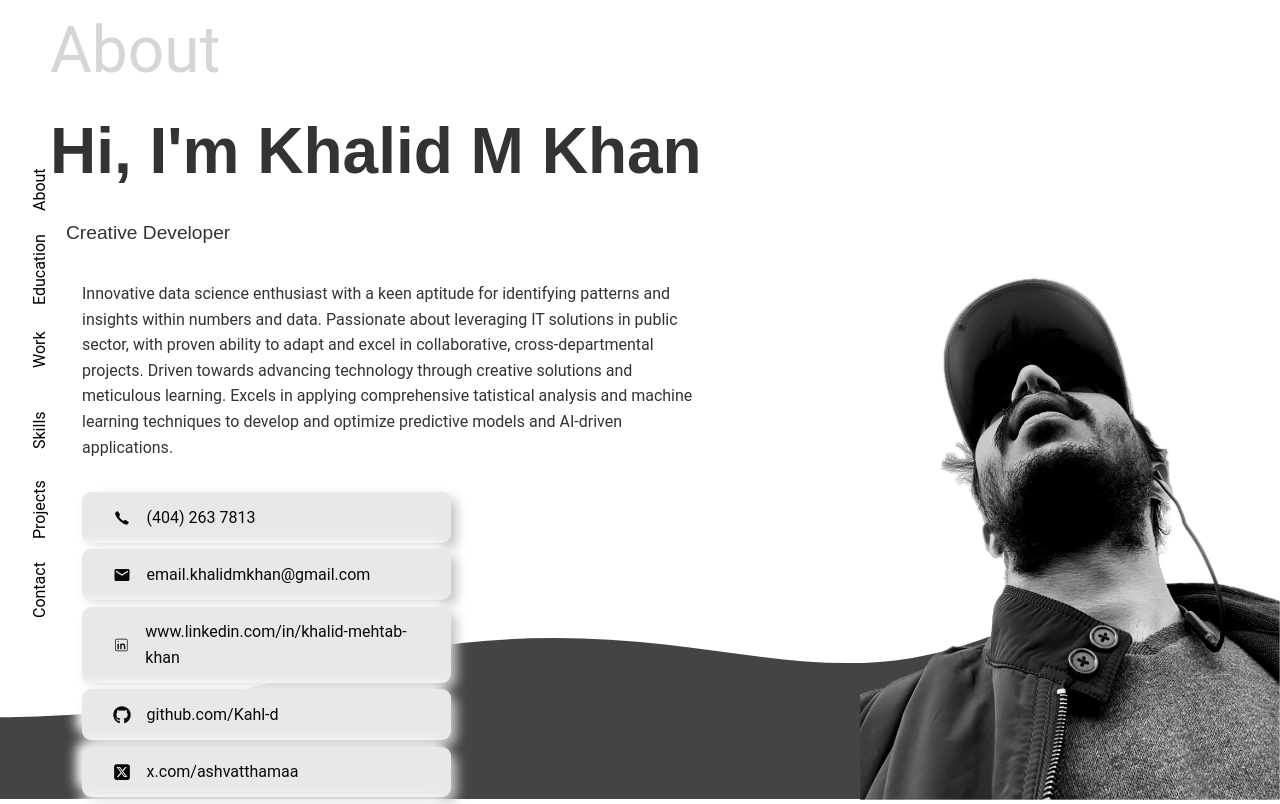
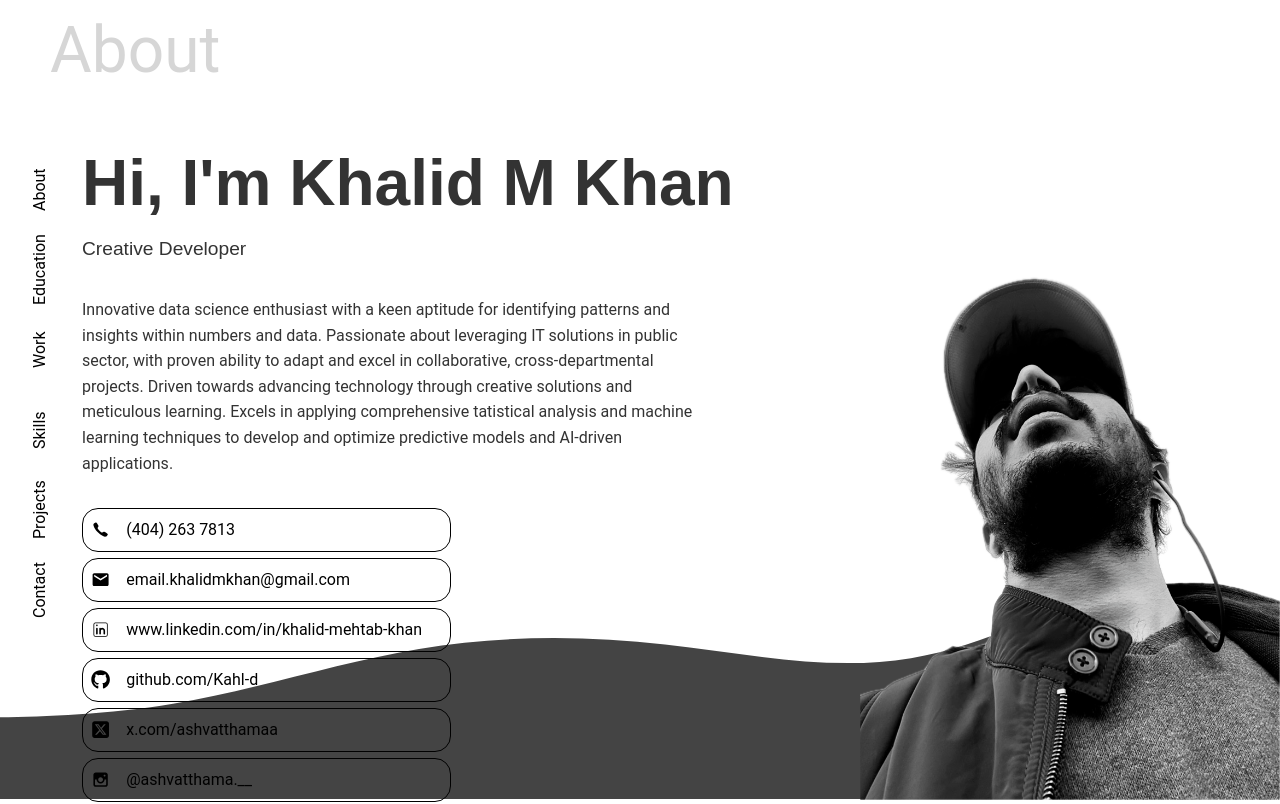
Before and after one commit to Kahl-d/portfolio_website, a React (Create React App) app in the folder client/: page / in a window 1280 px wide. Shown: the top 804 px of the page. Built offline with nearby package versions, Linux system fonts and the light colour scheme; a web font is replaced by a local one.

Commit message:
making info tabs simpler

```diff
--- a/client/src/Components2/home.css
+++ b/client/src/Components2/home.css
@@ -27,11 +27,13 @@
     /* poppins big font */
     font-family: 'Poppins', sans-serif;
     font-size: 2rem;
+    margin: 2rem;
+    margin-bottom: 0;
 }
 
 #homeText p{
     font-size: 1.2rem;
-    margin: 1rem;
+    margin: 0;
 }
 
 #homeAbout{
@@ -61,78 +63,21 @@ a{
     border-radius: 1rem;
     margin: 0.4rem;
     margin-left: 2rem;
+    border: 1px solid black;
+    z-index: 2;
+    transition: background-color 0.3s, color 0.3s;
 }
 
+
+.infoDiv:hover{
+    background-color: black;
+    color: white;
+}
 .info{
     margin-left: 1rem;
     font-size: 1rem;
 }
 
-
-
-.button2 {
-    transition: all 0.2s ease-in;
-    position: relative;
-    overflow: hidden;
-    z-index: 1;
-    color: #090909;
-    padding: 0.7em 1.7em;
-    cursor: pointer;
-    font-size: 18px;
-    border-radius: 0.5em;
-    background: #e8e8e8;
-    box-shadow: 6px 6px 12px #c5c5c5, -6px -6px 12px #ffffff;
-  }
-
-  .button2:active {
-    color: #666;
-    box-shadow: inset 4px 4px 12px #c5c5c5, inset -4px -4px 12px #ffffff;
-  }
-
-  .button2:before {
-    content: "";
-    position: absolute;
-    left: 50%;
-    transform: translateX(-50%) scaleY(1) scaleX(1.25);
-    top: 100%;
-    width: 140%;
-    height: 180%;
-    background-color: rgba(0, 0, 0, 0.05);
-    border-radius: 50%;
-    display: block;
-    transition: all 0.5s 0.1s cubic-bezier(0.55, 0, 0.1, 1);
-    z-index: -1;
-  }
-
-  .button2:after {
-    content: "";
-    position: absolute;
-    left: 55%;
-    transform: translateX(-50%) scaleY(1) scaleX(1.45);
-    top: 180%;
-    width: 160%;
-    background-color: #444444;
-    border-radius: 50%;
-    display: block;
-    transition: all 0.5s 0.1s cubic-bezier(0.55, 0, 0.1, 1);
-    z-index: -1;
-  }
-
-  .button2:hover {
-    color: #ffffff;
-  }
-
-  .button2:hover:before {
-    top: -35%;
-    background-color: #444444;
-    transform: translateX(-50%) scaleY(1.3) scaleX(0.8);
-  }
-
-  .button2:hover:after {
-    top: -45%;
-    background-color: var(--primary-black);
-    transform: translateX(-50%) scaleY(1.3) scaleX(0.8);
-  }
 
 
 
```
